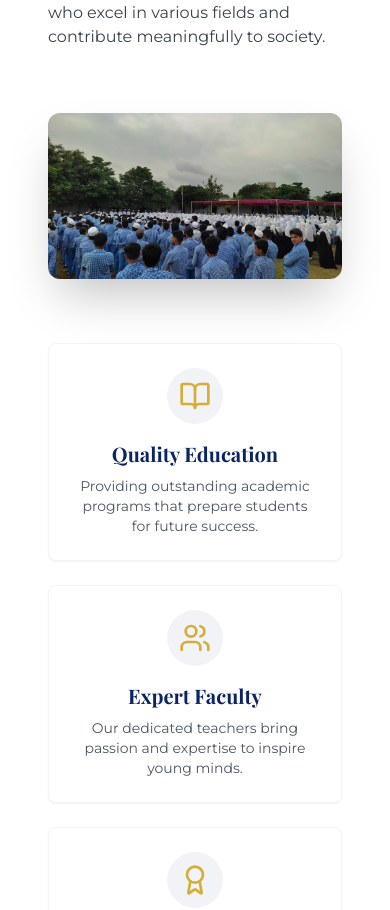
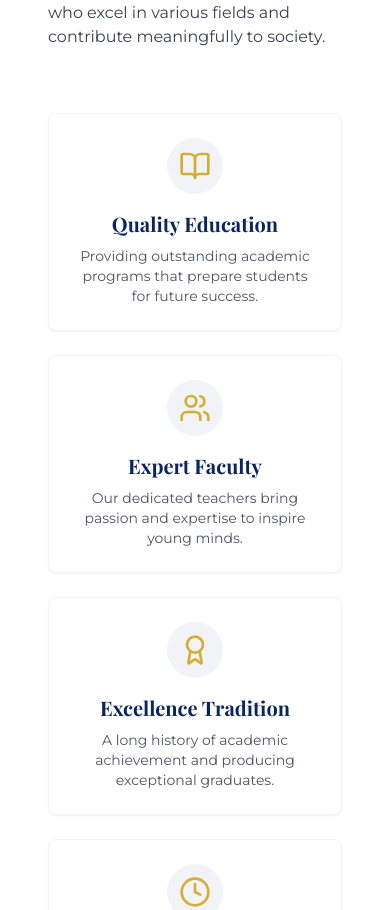
Before and after one commit to vipdanish2/vduhs, a React (Vite) app: page / in a window 390 px wide. Shown: the part 1768-2678 px from the top of the page. Built offline with nearby package versions, Linux system fonts and the light colour scheme.

Commit message:
Remove image from About section
Remove the image of the school assembly from the "About Our Institution" section.

```diff
--- a/src/components/sections/About.tsx
+++ b/src/components/sections/About.tsx
@@ -1,15 +1,9 @@
+
 import React from 'react';
 import { BookOpen, Award, Users, Clock } from 'lucide-react';
 import { Card, CardContent } from '@/components/ui/card';
-import { motion } from 'framer-motion';
-import { useInView } from 'react-intersection-observer';
 
 const About: React.FC = () => {
-  const [ref, inView] = useInView({
-    triggerOnce: true,
-    threshold: 0.1,
-  });
-
   const features = [
     {
       icon: <BookOpen className="w-8 h-8 text-gold" />,
@@ -64,31 +58,6 @@ const About: React.FC = () => {
           </div>
         </div>
 
-        <div ref={ref} className="mb-16">
-          <motion.div
-            initial={{ opacity: 0, y: 30 }}
-            animate={inView ? { opacity: 1, y: 0 } : { opacity: 0, y: 30 }}
-            transition={{ duration: 0.7 }}
-            className="relative overflow-hidden rounded-xl shadow-2xl group"
-          >
-            <div className="aspect-w-16 aspect-h-9 md:aspect-h-6">
-              <img
-                src="/lovable-uploads/9361ac80-eaae-4905-b9d1-fbbcb3eae0c7.png"
-                alt="School assembly with students in uniform"
-                className="w-full h-full object-cover transition-transform duration-700 group-hover:scale-105"
-              />
-            </div>
-            <div className="absolute inset-0 bg-gradient-to-t from-navy/80 to-transparent opacity-0 group-hover:opacity-100 transition-opacity duration-500 flex items-end">
-              <div className="p-6 text-white">
-                <h4 className="text-xl font-bold mb-2 transform translate-y-4 group-hover:translate-y-0 transition-transform duration-300">School Assembly</h4>
-                <p className="text-white/90 transform translate-y-4 group-hover:translate-y-0 transition-transform duration-500 delay-100">
-                  Our students gather for morning assembly, embodying discipline and unity that form the foundation of our educational philosophy.
-                </p>
-              </div>
-            </div>
-          </motion.div>
-        </div>
-
         <div className="grid grid-cols-1 md:grid-cols-2 lg:grid-cols-4 gap-6">
           {features.map((feature, index) => (
             <Card key={index} className="border border-gray-100 hover:shadow-lg transition-shadow duration-300">
```
